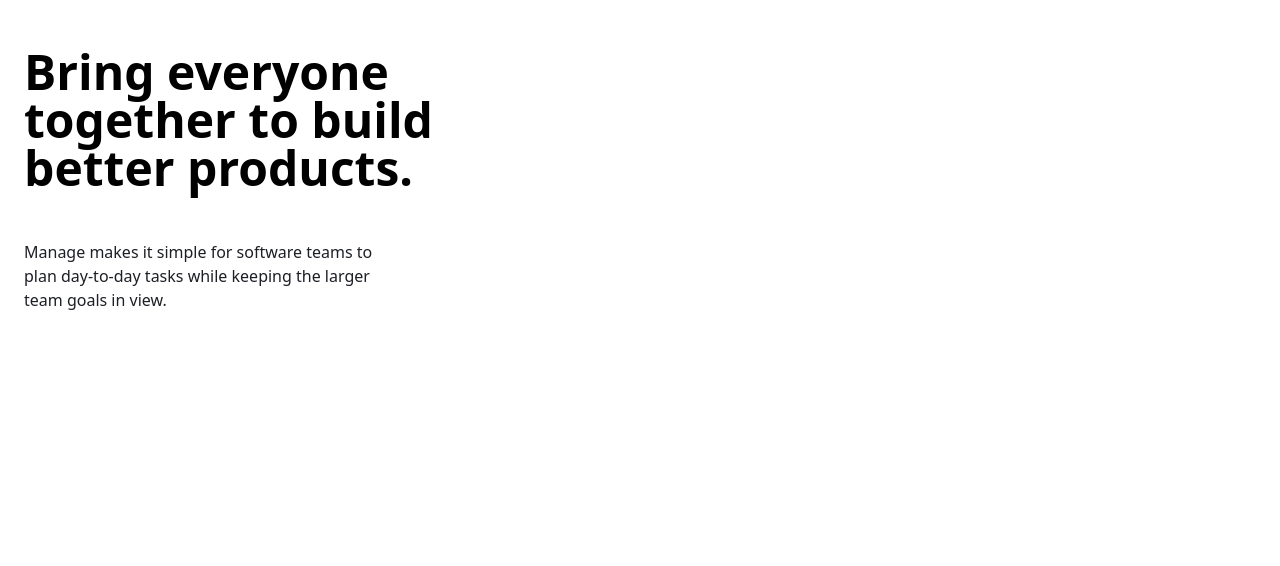
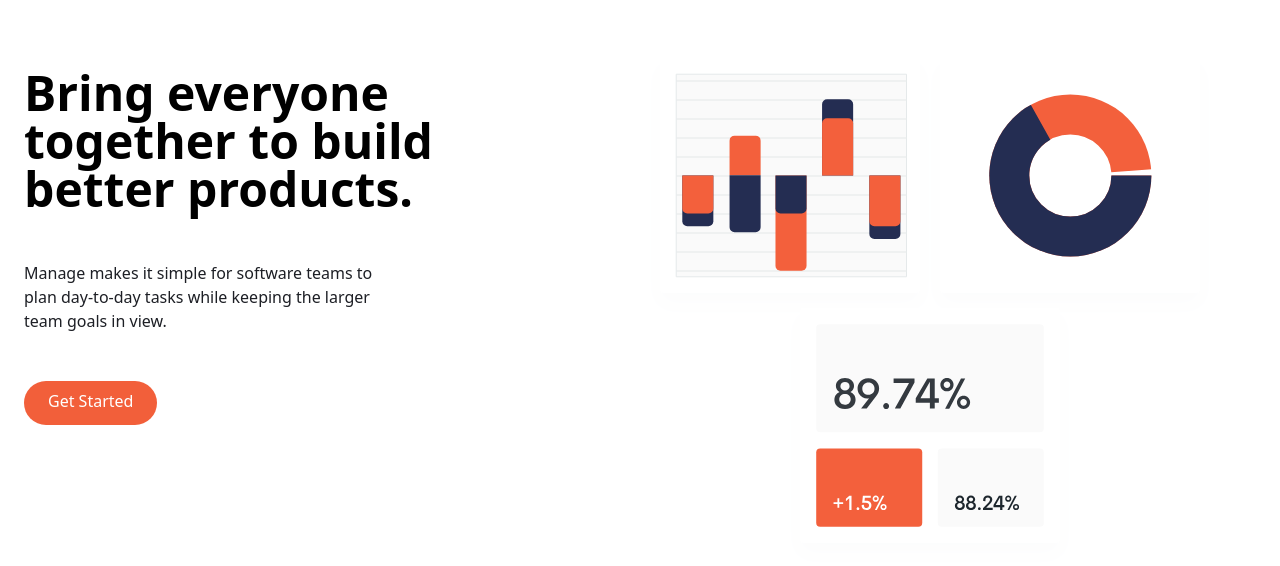
Before and after one commit to benessilfie/Tailwind-Project, a website: page index.html in a window 1280 px wide. Shown: the part 84-650 px from the top of the page. Drawn offline with Linux system fonts and the light colour scheme.

Commit message:
styles: add styles to hero img to finish styling for hero-section

```diff
--- a/index.html
+++ b/index.html
@@ -21,7 +21,7 @@
         </div>
 
         <!-- Nav-Items -->
-        <div class="hidden md:flex space-x-6">
+        <div class="hidden space-x-6 md:flex">
           <a href="#" class="hover:text-darkGrayishBlue">Pricing</a>
           <a href="#" class="hover:text-darkGrayishBlue">Product</a>
           <a href="#" class="hover:text-darkGrayishBlue">About Us</a>
@@ -41,6 +41,7 @@
       <!-- Flex-Container -->
       <div
       class="container flex flex-col-reverse md:flex-row items-center px-6 mx-auto mt-10 space-y-0 md:space-y-0">
+        <!-- Left Item -->
         <div class="flex flex-col mb-32 space-y-12 md:w-1/2">
           <h1 class="max-w-md text-4xl font-bold text-center md:text-5xl md:text-left">
             Bring everyone together to build better products.
@@ -48,9 +49,19 @@
           <p class="max-w-sm text-center text-darkGrayishBlue md:text-left">
             Manage makes it simple for software teams to plan day-to-day tasks while keeping the larger team goals in view.
           </p>
+          <div class="flex justify-center md:justify-start">
+            <a
+            href="#"
+            class="p-3 px-6 pt-2 text-white bg-brightRed rounded-full baseline hover:bg-brightRedLight">
+            Get Started</a>
         </div>
+        </div>
+        <!-- Image -->
+        <div class="md:w-1/2">
+          <img src="./img/illustration-intro.svg" alt="hero" />
       </div>
     </section>
 
+    <!-- Features Section -->
   </body>
 </html>
```
Also changed, not shown: css/main.css.
